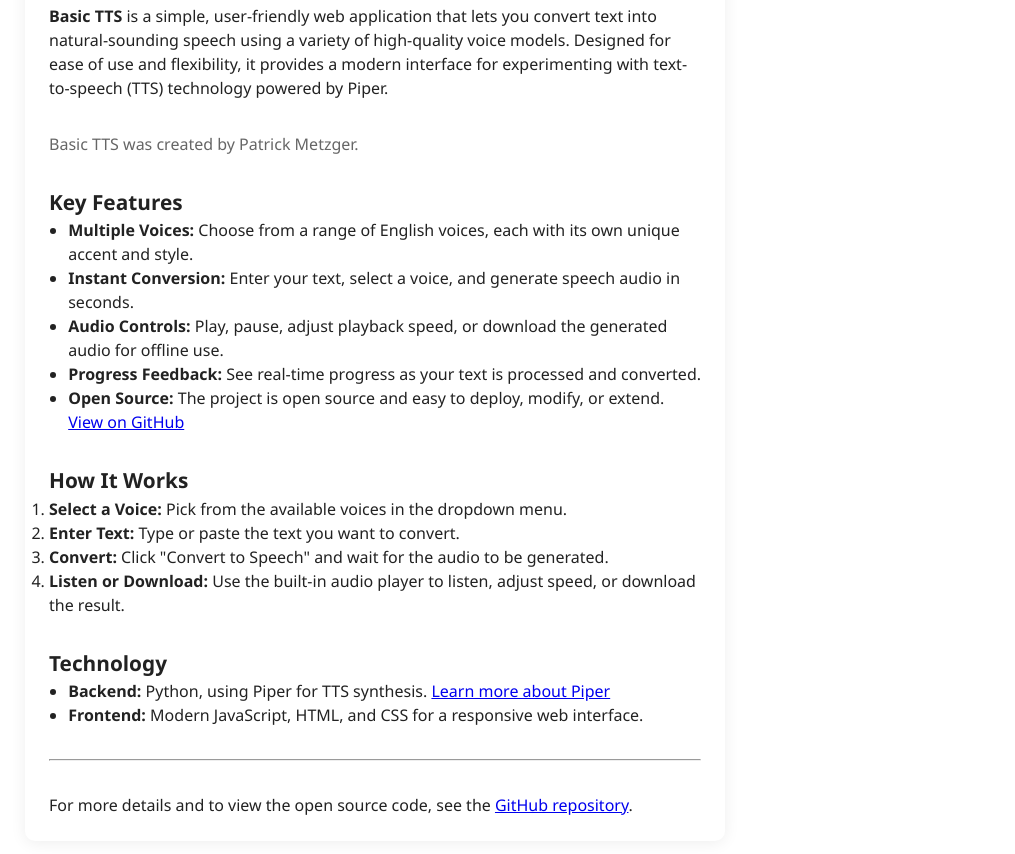
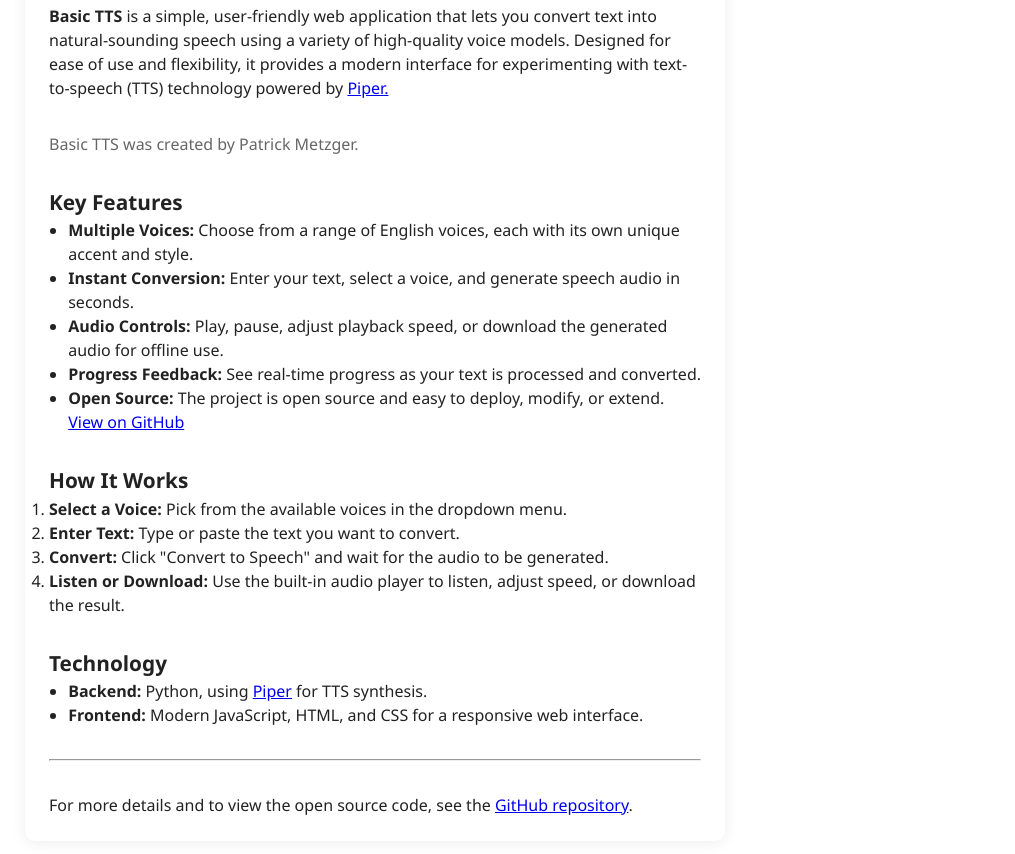
Before and after one commit to prossm/basic-web-tts, a plain HTML site: page src/piper_tts_web/static/about.html in a window 1280 px wide. Shown: the part 120-974 px from the top of the page, without its empty margins (265-1280 px from the left). Drawn offline with Linux system fonts and the light colour scheme.

Commit message:
Update About page (unstaged changes)

```diff
--- a/src/piper_tts_web/static/about.html
+++ b/src/piper_tts_web/static/about.html
@@ -22,7 +22,7 @@
     <a href="/">Home</a>
   </nav>
   <h1>About Basic TTS</h1>
-  <p><strong>Basic TTS</strong> is a simple, user-friendly web application that lets you convert text into natural-sounding speech using a variety of high-quality voice models. Designed for ease of use and flexibility, it provides a modern interface for experimenting with text-to-speech (TTS) technology powered by Piper.</p>
+  <p><strong>Basic TTS</strong> is a simple, user-friendly web application that lets you convert text into natural-sounding speech using a variety of high-quality voice models. Designed for ease of use and flexibility, it provides a modern interface for experimenting with text-to-speech (TTS) technology powered by <a href="https://github.com/OHF-Voice/piper1-gpl" target="_blank" rel="noopener">Piper.</a></p>
   <p style="margin-top:2em; color:#666; font-size:1em;">Basic TTS was created by Patrick Metzger.</p>
   <h2>Key Features</h2>
   <ul>
@@ -43,7 +43,7 @@
 
   <h2>Technology</h2>
   <ul>
-    <li><strong>Backend:</strong> Python, using Piper for TTS synthesis. <a href="https://github.com/OHF-Voice/piper1-gpl" target="_blank" rel="noopener">Learn more about Piper</a></li>
+    <li><strong>Backend:</strong> Python, using <a href="https://github.com/OHF-Voice/piper1-gpl" target="_blank" rel="noopener">Piper</a> for TTS synthesis.</li>
     <li><strong>Frontend:</strong> Modern JavaScript, HTML, and CSS for a responsive web interface.</li>
   </ul>
 
```
